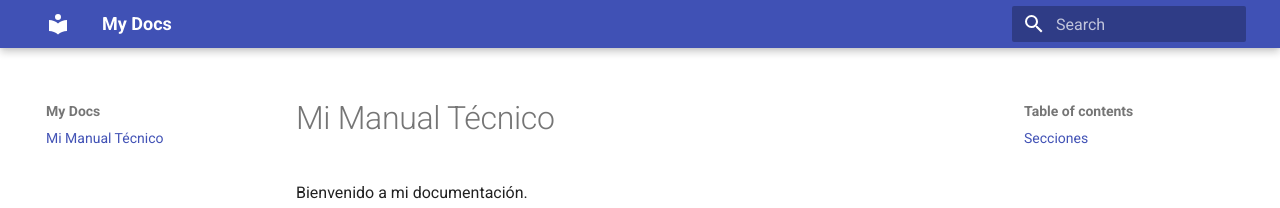
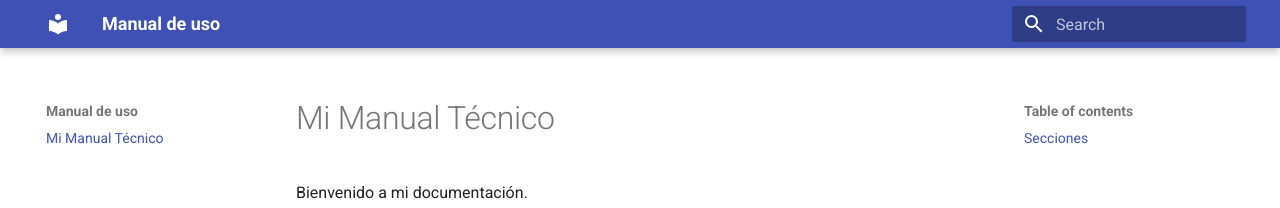
Before and after one commit to idespo/Manual-AGDe, an MkDocs documentation site: the page built from docs/index.md, in a window 1280 px wide. Shown: the top 208 px of the page. Built offline with MkDocs 1.6.1 and Material for MkDocs 9.7.7, drawn with Linux system fonts in a browser that asks for light colours.

Commit message:
Corregir sintaxis en mkdocs.yml y probar plugin fecha

```diff
--- a/mkdocs.yml
+++ b/mkdocs.yml
@@ -1,3 +1,26 @@
-site_name: My Docs
+site_name: Manual de uso
 theme:
   name: material
+
+# Extensiones de Markdown (agregar esto)
+markdown_extensions:
+  - admonition
+  - pymdownx.details
+  - pymdownx.superfences:
+      custom_fences:
+        - name: mermaid
+          class: mermaid
+          format: !!python/name:pymdownx.superfences.fence_code_format
+  - pymdownx.tasklist:
+      custom_checkbox: true
+  - attr_list
+  - footnotes
+  - tables
+
+# Plugins (agregar esto)
+plugins:
+  - search
+  - git-revision-date-localized
+  - awesome-pages
+  - minify:
+      minify_html: true
```
